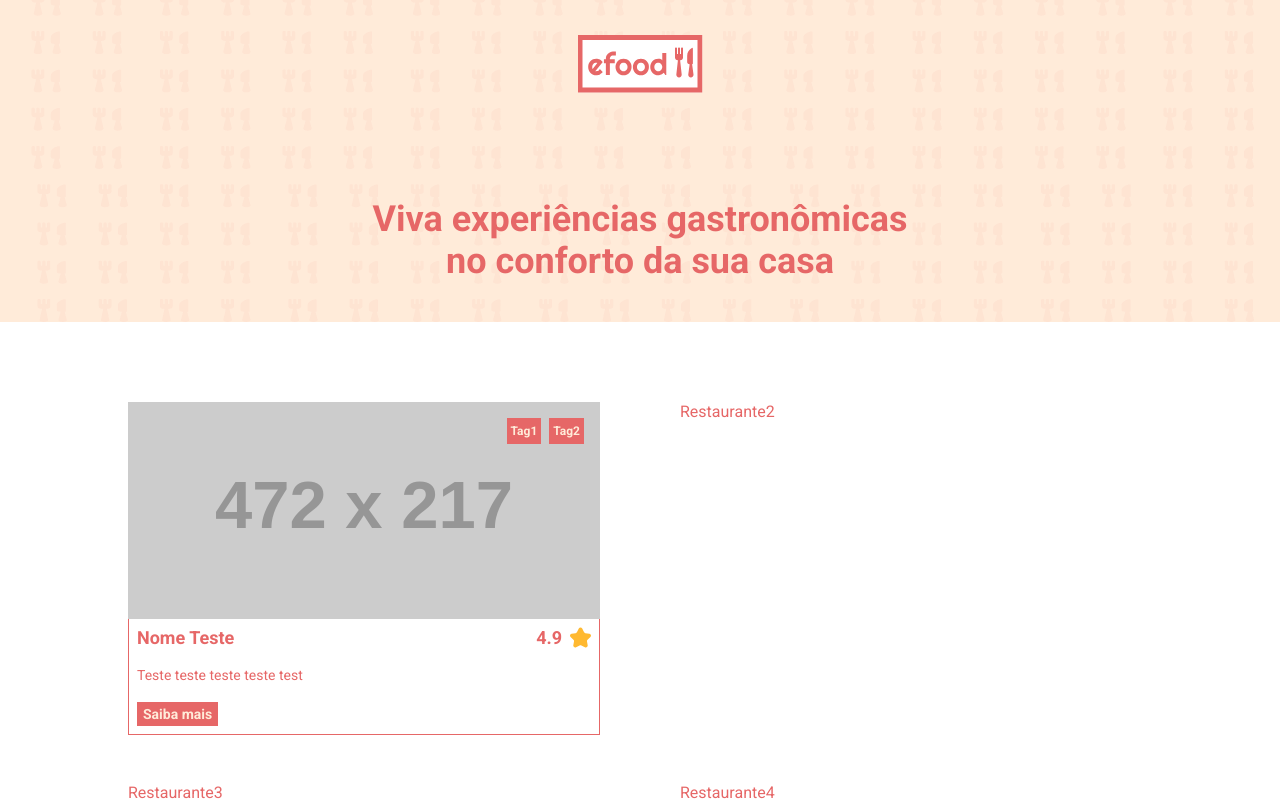
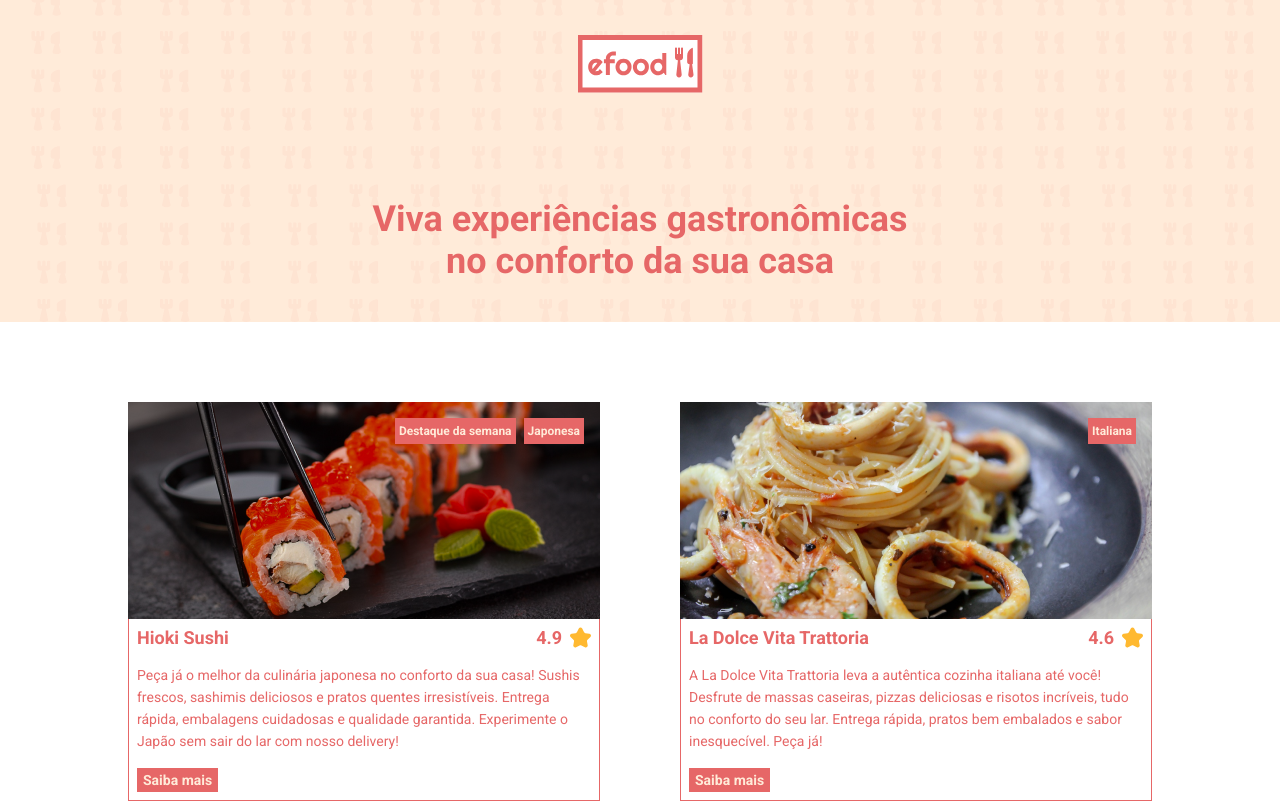
Before and after one commit to Aguiar-gabrielcosta/efood, a React (Create React App) app: page / in a window 1280 px wide. Shown: the top 802 px of the page. Built offline with nearby package versions, Linux system fonts and the light colour scheme.

Commit message:
Adiciona os dados de restaurante

```diff
--- a/src/components/RestaurantList/index.tsx
+++ b/src/components/RestaurantList/index.tsx
@@ -1,26 +1,30 @@
+import Restaurant from '../../models/restaurant'
 import RestaurantCard from '../RestaurantCard'
 import { RestaurantSection, Restaurants } from './styles'
 
-const RestaurantList = () => {
+type Props = {
+  restaurants: Restaurant[]
+}
+
+const RestaurantList = ({ restaurants }: Props) => {
   return (
     <RestaurantSection>
       <div className="container">
         <Restaurants>
-          <li>
-            <RestaurantCard
-              name="Nome Teste"
-              image="//placehold.it/472x217"
-              description="Teste teste teste teste test"
-              rating={4.9}
-              perfilLink="/"
-              tags={['Tag1', 'Tag2']}
-            />
-          </li>
-          <li>Restaurante2</li>
-          <li>Restaurante3</li>
-          <li>Restaurante4</li>
-          <li>Restaurante5</li>
-          <li>Restaurante6</li>
+          {restaurants.map((restaurant) => {
+            return (
+              <li key={restaurant.id}>
+                <RestaurantCard
+                  name={restaurant.name}
+                  image={restaurant.image}
+                  description={restaurant.description}
+                  rating={restaurant.rating}
+                  perfilLink={restaurant.link}
+                  tags={restaurant.tags}
+                />
+              </li>
+            )
+          })}
         </Restaurants>
       </div>
     </RestaurantSection>
--- /dev/null
+++ b/src/data/restaurants.ts
@@ -0,0 +1,60 @@
+import Restaurant from '../models/restaurant'
+import sushiImage from '../assets/images/sushi.png'
+import italianFoodImage from '../assets/images/italian-food.png'
+
+export const restaurantsData: Restaurant[] = [
+  new Restaurant(
+    1,
+    'Hioki Sushi',
+    sushiImage,
+    ['Destaque da semana', 'Japonesa'],
+    4.9,
+    'Peça já o melhor da culinária japonesa no conforto da sua casa! Sushis frescos, sashimis deliciosos e pratos quentes irresistíveis. Entrega rápida, embalagens cuidadosas e qualidade garantida. Experimente o Japão sem sair do lar com nosso delivery!',
+    '/restaurant1'
+  ),
+  new Restaurant(
+    2,
+    'La Dolce Vita Trattoria',
+    italianFoodImage,
+    ['Italiana'],
+    4.6,
+    'A La Dolce Vita Trattoria leva a autêntica cozinha italiana até você! Desfrute de massas caseiras, pizzas deliciosas e risotos incríveis, tudo no conforto do seu lar. Entrega rápida, pratos bem embalados e sabor inesquecível. Peça já!',
+    '/restaurant2'
+  ),
+  new Restaurant(
+    3,
+    'La Dolce Vita Trattoria',
+    italianFoodImage,
+    ['Italiana'],
+    4.6,
+    'A La Dolce Vita Trattoria leva a autêntica cozinha italiana até você! Desfrute de massas caseiras, pizzas deliciosas e risotos incríveis, tudo no conforto do seu lar. Entrega rápida, pratos bem embalados e sabor inesquecível. Peça já!',
+    '/restaurant2'
+  ),
+  new Restaurant(
+    4,
+    'La Dolce Vita Trattoria',
+    italianFoodImage,
+    ['Italiana'],
+    4.6,
+    'A La Dolce Vita Trattoria leva a autêntica cozinha italiana até você! Desfrute de massas caseiras, pizzas deliciosas e risotos incríveis, tudo no conforto do seu lar. Entrega rápida, pratos bem embalados e sabor inesquecível. Peça já!',
+    '/restaurant2'
+  ),
+  new Restaurant(
+    5,
+    'La Dolce Vita Trattoria',
+    italianFoodImage,
+    ['Italiana'],
+    4.6,
+    'A La Dolce Vita Trattoria leva a autêntica cozinha italiana até você! Desfrute de massas caseiras, pizzas deliciosas e risotos incríveis, tudo no conforto do seu lar. Entrega rápida, pratos bem embalados e sabor inesquecível. Peça já!',
+    '/restaurant2'
+  ),
+  new Restaurant(
+    6,
+    'La Dolce Vita Trattoria',
+    italianFoodImage,
+    ['Italiana'],
+    4.6,
+    'A La Dolce Vita Trattoria leva a autêntica cozinha italiana até você! Desfrute de massas caseiras, pizzas deliciosas e risotos incríveis, tudo no conforto do seu lar. Entrega rápida, pratos bem embalados e sabor inesquecível. Peça já!',
+    '/restaurant2'
+  )
+]
--- a/src/pages/Home/index.tsx
+++ b/src/pages/Home/index.tsx
@@ -1,11 +1,12 @@
 import Header from '../../components/Header'
 import RestaurantList from '../../components/RestaurantList'
+import { restaurantsData } from '../../data/restaurants'
 
 const Home = () => {
   return (
     <>
       <Header showCart={false} showNavLink={false} showTitle={true} />
-      <RestaurantList />
+      <RestaurantList restaurants={restaurantsData} />
     </>
   )
 }
```
